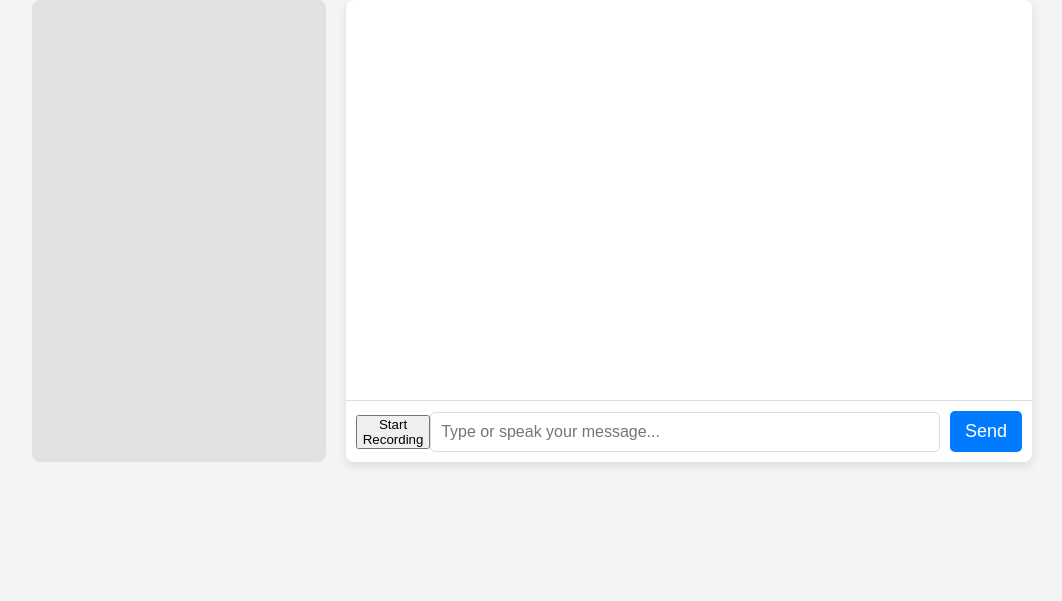
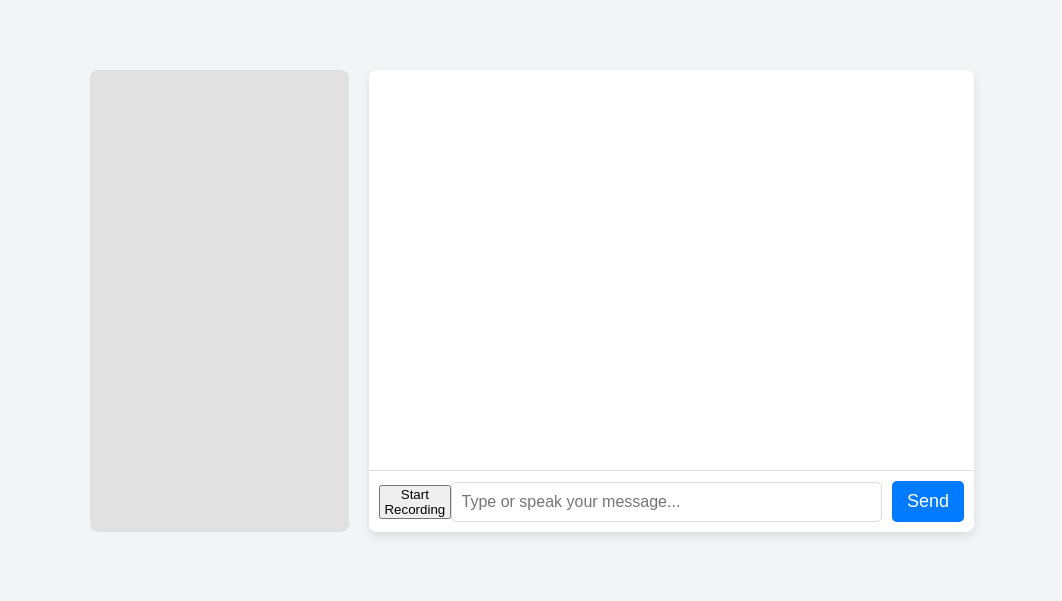
Before and after one commit to AkanshuApphelix/Speech-to-Speech-LLM, a Flask app: page / in a window 1280 px wide. Shown: the part 77-678 px from the top of the page, without its empty margins (108-1170 px from the left). Run offline with Flask 3, Linux system fonts and the light colour scheme.

Commit message:
final commit

```diff
--- a/static/styles.css
+++ b/static/styles.css
@@ -32,7 +32,8 @@ header h1 {
     display: flex;
     gap: 20px;
     width: 80%;
-    max-width: 1000px;
+    padding: 70px;
+    max-width: 1200px;
 }
 
 
```
